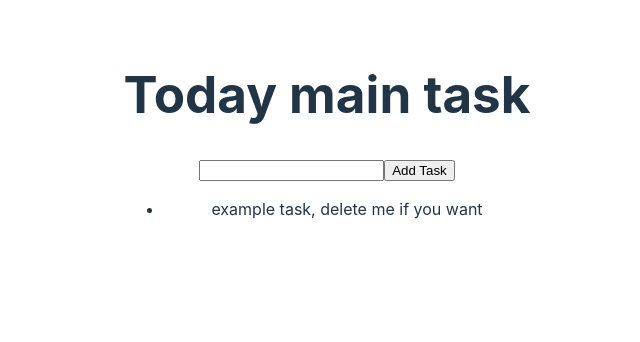
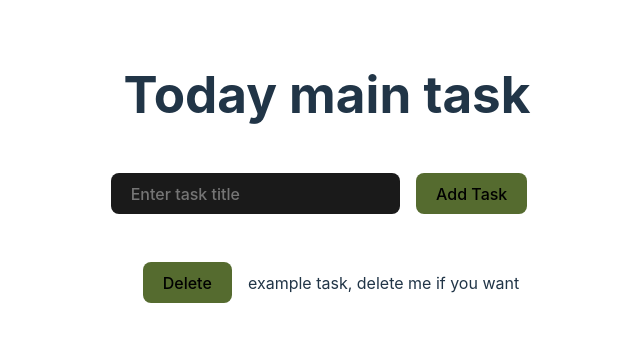
Before and after one commit to john-data-chen/scrum-dashboard, a React (Vite) app: page / in a window 1280 px wide. Shown: the top 342 px of the page, without its empty margins (313-953 px from the left). Built offline with nearby package versions, Linux system fonts and the light colour scheme.

Commit message:
build a prototype of list

```diff
--- a/src/App.css
+++ b/src/App.css
@@ -4,3 +4,37 @@
   padding: 2rem;
   text-align: center;
 }
+
+button {
+  border-radius: 8px;
+  border: 1px solid transparent;
+  padding: 0.6em 1.2em;
+  font-size: 1em;
+  font-weight: 500;
+  font-family: inherit;
+  background-color: darkolivegreen;
+  cursor: pointer;
+  transition: border-color 0.25s;
+  margin: 1em;
+}
+button:hover {
+  border-color: yellow;
+}
+
+input {
+  border-radius: 8px;
+  border: 1px solid transparent;
+  padding: 0.6em 1.2em;
+  font-size: 1em;
+  font-weight: 500;
+  font-family: inherit;
+  background-color: #1a1a1a;
+  cursor: pointer;
+  transition: border-color 0.25s;
+}
+
+.task-item {
+  display: flex;
+  align-items: center;
+  margin: 1em;
+}
--- a/src/App.tsx
+++ b/src/App.tsx
@@ -1,11 +1,7 @@
 import './App.css';
 import TaskList from './components/TaskList';
 import { useState } from 'react';
-
-interface Task {
-  id: number;
-  text: string;
-}
+import { Task } from './types';
 
 const initialTasks: Task[] = [
   { id: 1, text: 'example task, delete me if you want' },
@@ -24,12 +20,17 @@ function App() {
     setNewTaskTitle('');
   };
 
+  const handleDeleteTask = (taskId: number) => {
+    const newTasks = tasks.filter((task) => task.id !== taskId);
+    setTasks(newTasks);
+  };
+
   return (
     <>
       <h1>Today main task</h1>
-      <input type="text" value={newTaskTitle} onChange={(e) => setNewTaskTitle(e.target.value)} />
+      <input type="text" placeholder="Enter task title" value={newTaskTitle} onChange={(e) => setNewTaskTitle(e.target.value)} />
       <button onClick={handleAddTask}>Add Task</button>
-      <TaskList tasks={tasks} />
+      <TaskList tasks={tasks} onDelete={handleDeleteTask}/>
     </>
   );
 }
--- a/src/components/TaskList.tsx
+++ b/src/components/TaskList.tsx
@@ -1,21 +1,21 @@
 import React from 'react';
-
-interface Task {
-  id: number;
-  text: string;
-}
+import { Task } from '../types';
 
 interface TaskListProps {
   tasks: Task[];
+  onDelete: (taskId: number) => void;
 }
 
-const TaskList: React.FC<TaskListProps> = ({ tasks }) => {
+const TaskList: React.FC<TaskListProps> = ({ tasks, onDelete }) => {
   return (
-    <ul>
+    <div className="task-list">
       {tasks.map((task) => (
-        <li key={task.id}>{task.text}</li>
+        <div className="task-item" key={task.id}>
+          <button onClick={() => onDelete(task.id)}>Delete</button>
+          <span>{task.text}</span>
+        </div>
       ))}
-    </ul>
+    </div>
   );
 };
 
--- /dev/null
+++ b/src/types.tsx
@@ -0,0 +1,6 @@
+interface Task {
+  id: number;
+  text: string;
+}
+
+export type { Task };
```
